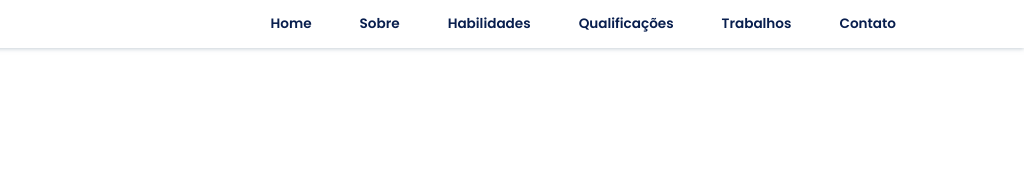
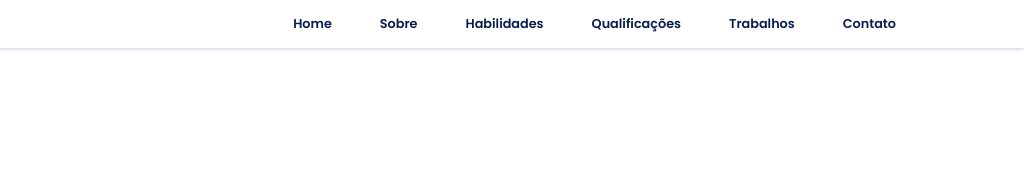
Before and after one commit to hannermoraes/portifolio, a plain HTML site: page index.html in a window 1280 px wide. Shown: the top 191 px of the page, 256-1280 px from the left. Drawn offline with nearby package versions, Linux system fonts and the light colour scheme.

Commit message:
finalização

```diff
--- a/css/style.css
+++ b/css/style.css
@@ -58,7 +58,7 @@
 }
 
 .nav__list {
-  font-size: .85rem;
+  font-size: .8rem;
   font-weight: 600;
 }
 
```
